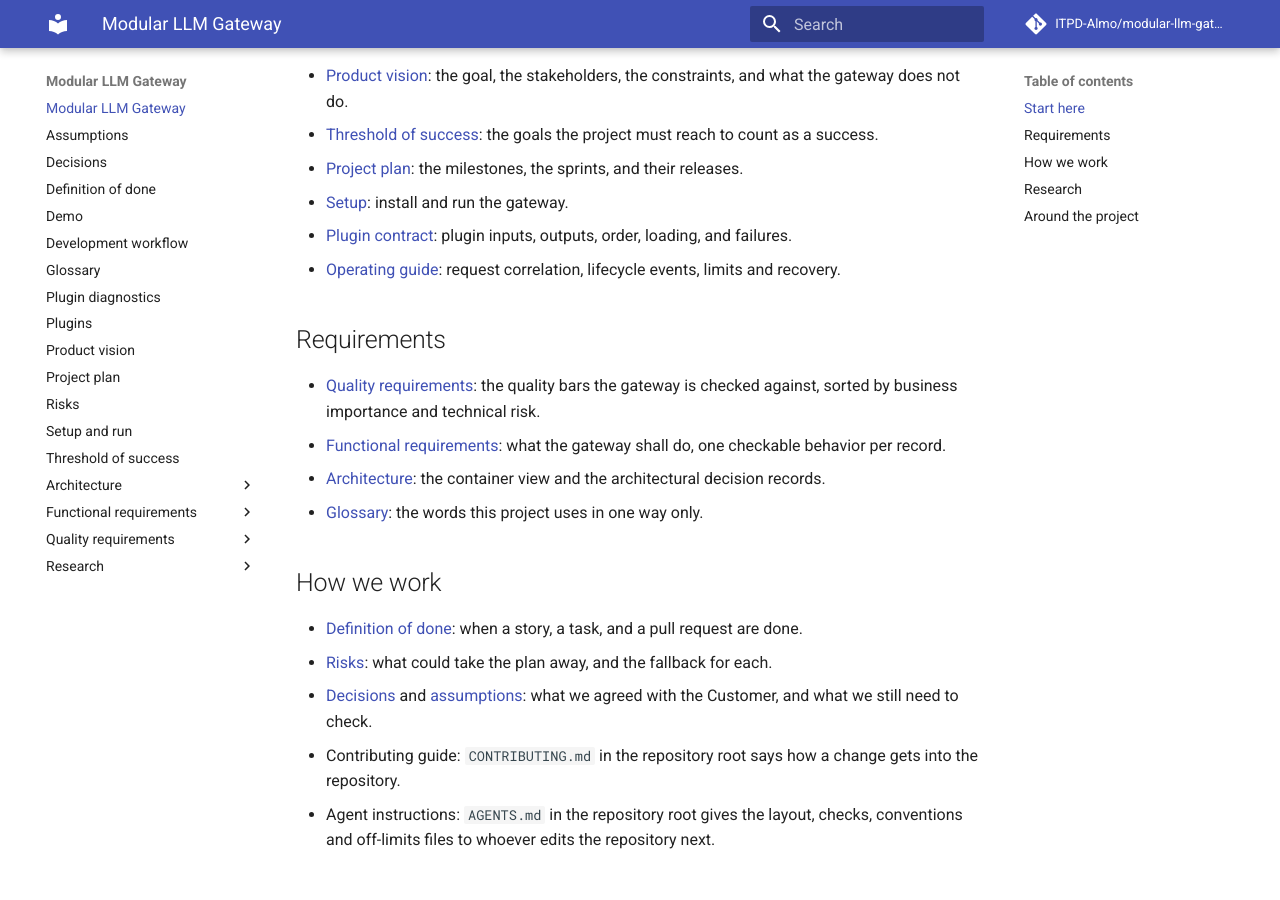
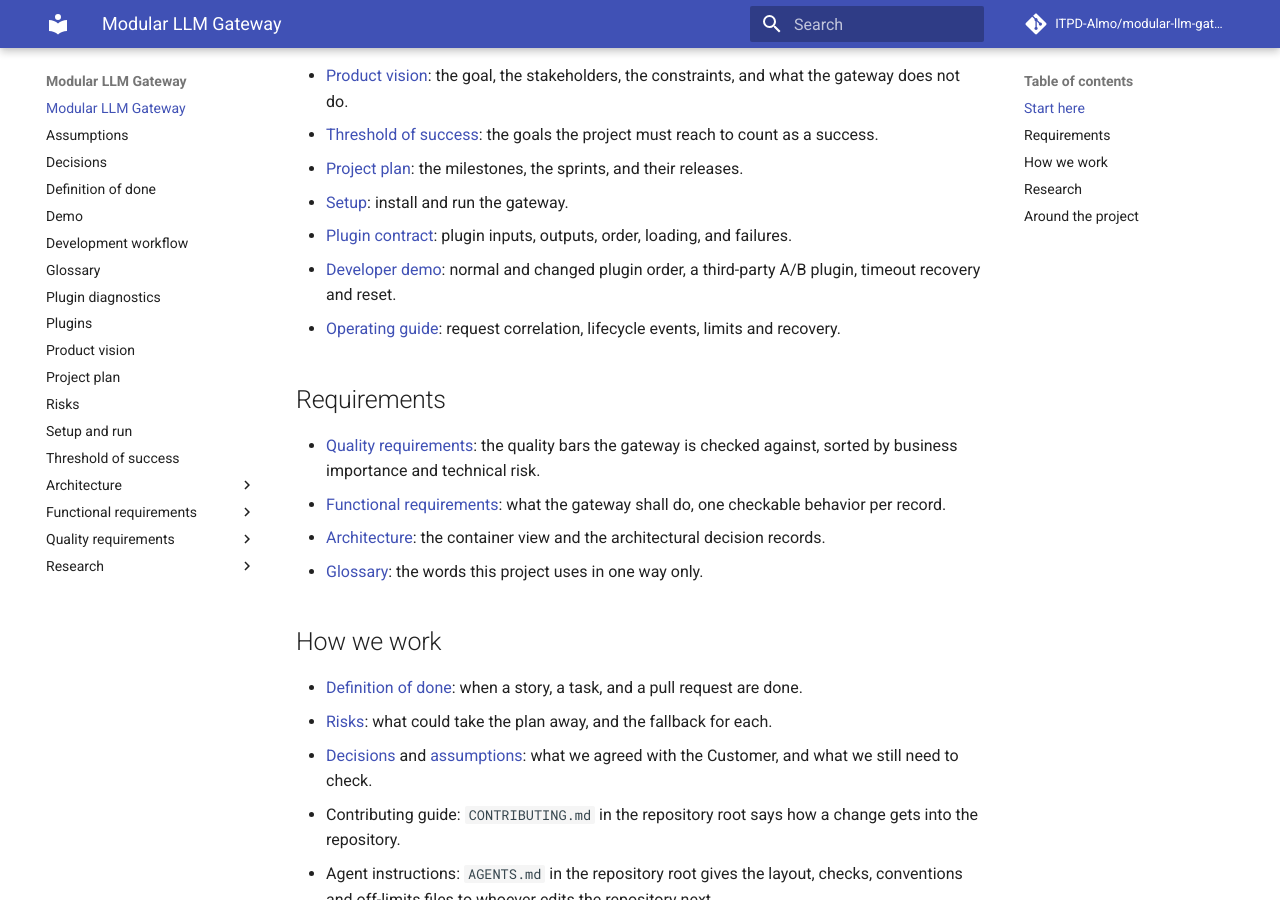
Before and after one commit to ITPD-Almo/modular-llm-gateway, an MkDocs documentation site: the page built from docs/index.md, in a window 1280 px wide and 900 px high, scrolled down 377 px. Built offline with MkDocs 1.6.1 and Material for MkDocs 9.7.7, drawn with Linux system fonts in a browser that asks for light colours; comment, search, counter and statistics services are not loaded.

Commit message:
Expose the integrated runtime and demo in contributor navigation

```diff
--- a/docs/index.md
+++ b/docs/index.md
@@ -13,6 +13,7 @@ This is a course project of team 9 in the autumn 2026 term, and it is a work in
 - [Project plan](project-plan.md): the milestones, the sprints, and their releases.
 - [Setup](setup.md): install and run the gateway.
 - [Plugin contract](plugins.md): plugin inputs, outputs, order, loading, and failures.
+- [Developer demo](demo.md): normal and changed plugin order, a third-party A/B plugin, timeout recovery and reset.
 - [Operating guide](operations.md): request correlation, lifecycle events, limits and recovery.
 
 ## Requirements
```
Also changed, not shown: AGENTS.md (+4 -1 lines), README.md (+2 -0 lines).
